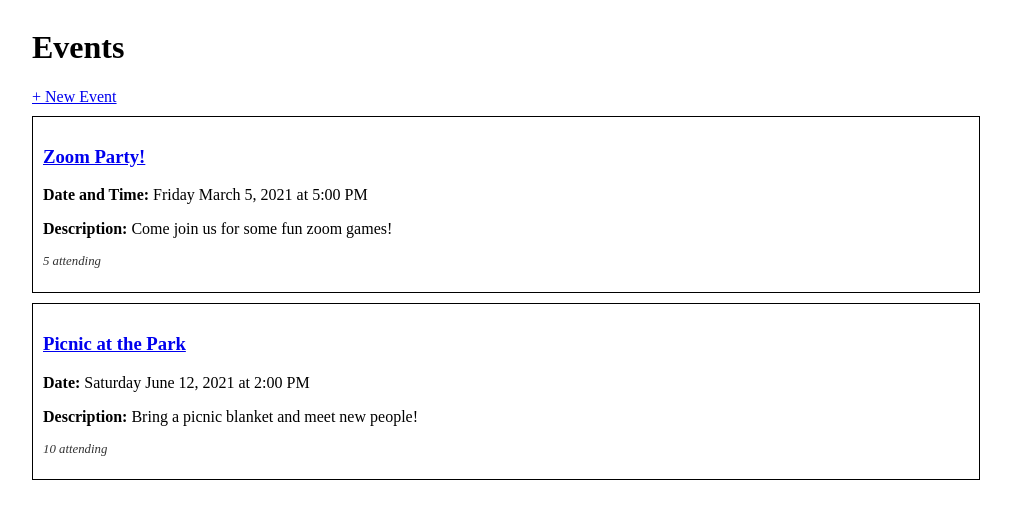
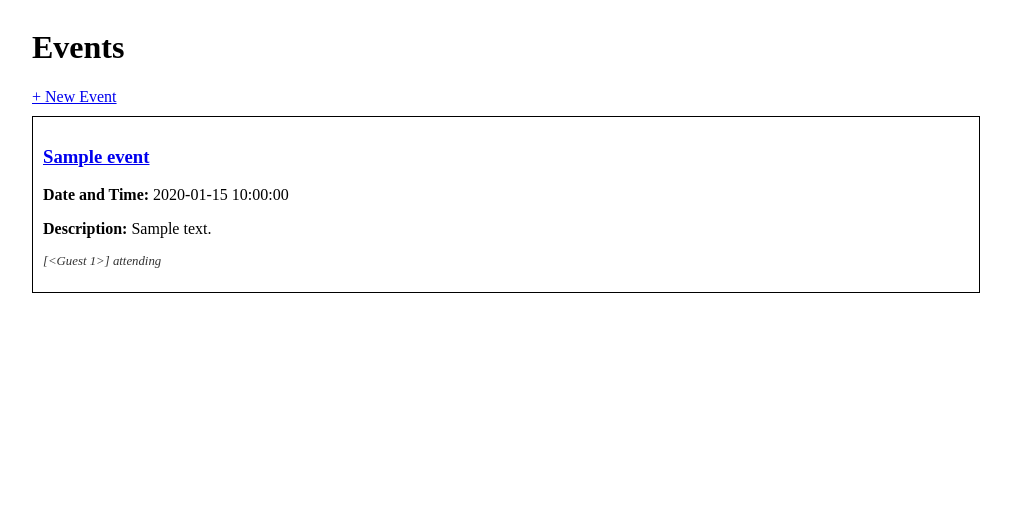
Before and after one commit to laurelmclean/ACS-1220-event-app, a Flask app: template events_app/templates/index.html in a window 1280 px wide. Shown: the top 519 px of the page, without its empty margins (134-1145 px from the left). Run offline with Flask 2, Linux system fonts and the light colour scheme; the template is opened without the code that fills it: values that come from a table or form of the project are taken from there, others are empty; tables that the repository leaves empty hold one stand-in row (values such as "Sample post").

Commit message:
Create new event working

```diff
--- a/events_app/routes.py
+++ b/events_app/routes.py
@@ -21,7 +21,7 @@ def index():
     # TODO: Get all events and send to the template
     events = Event.query.all()
 
-    return render_template('index.html')
+    return render_template('index.html', events=events)
 
 
 @main.route('/create', methods=['GET', 'POST'])
@@ -43,6 +43,9 @@ def create():
 
         # TODO: Create a new event with the given title, description, &
         # datetime, then add and commit to the database
+        event = Event(title=new_event_title, description=new_event_description, date_and_time=date_and_time)
+        db.session.add(event)
+        db.session.commit()
 
         flash('Event created.')
         return redirect(url_for('main.index'))
--- a/events_app/templates/index.html
+++ b/events_app/templates/index.html
@@ -11,24 +11,18 @@
     out the hardcoded values)
 -->
 
+{% for event in events %}
+
 <div class="event-container">
-    <h3><a href="/event/1">Zoom Party!</a></h3>
-    <p><strong>Date and Time:</strong> Friday March 5, 2021 at 5:00 PM</p>
-    <p><strong>Description:</strong> Come join us for some fun zoom games!</p>
+    <h3><a href="/event/{{ event.id }}">{{ event.title }}</a></h3>
+    <p><strong>Date and Time:</strong> {{ event.date_and_time }} </p>
+    <p><strong>Description:</strong> {{ event.description }} </p>
     <p class="small-text">
-        5 attending
+        {{ event.guests }} attending
     </p>
 </div>
 
-<div class="event-container">
-    <h3><a href="/event/2">Picnic at the Park</a></h3>
-    <p><strong>Date:</strong> Saturday June 12, 2021 at 2:00 PM</p>
-    <p><strong>Description:</strong> Bring a picnic blanket and meet new people!</p>
-    <p class="small-text">
-        10 attending
-    </p>
-</div>
-
+{% endfor %}
 
 
 {% endblock %}
```
Also changed, not shown: events_app/models.py (+6 -6 lines), events_app/database.db.
